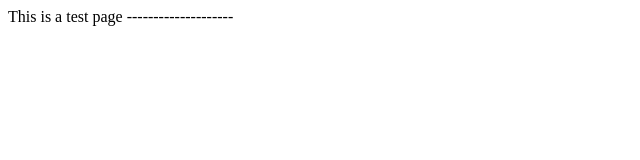
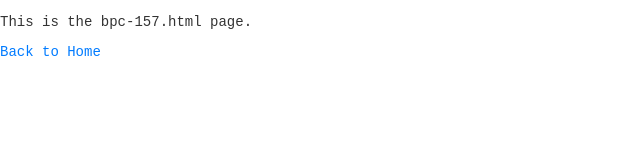
Before and after one commit to nikpanaousis/test, a plain HTML site: page content/nikos.html in a window 1280 px wide. Shown: the whole page, without its empty margins (0-640 px from the left). Drawn offline with Linux system fonts and the light colour scheme.

Commit message:
Update nikos.html

```diff
--- a/content/nikos.html
+++ b/content/nikos.html
@@ -1,2 +1,15 @@
-This is a test page
---------------------
+<!DOCTYPE html>
+<html lang="en">
+<head>
+    <meta charset="UTF-8">
+    <meta name="viewport" content="width=device-width, initial-scale=1.0">
+    <title>BPC-157</title>
+    <link rel="stylesheet" href="../../style.css">
+</head>
+<body>
+    <div class="blog-post">
+        <p>This is the bpc-157.html page.</p>
+        <a href="../../index.html">Back to Home</a>
+    </div>
+</body>
+</html>
```
